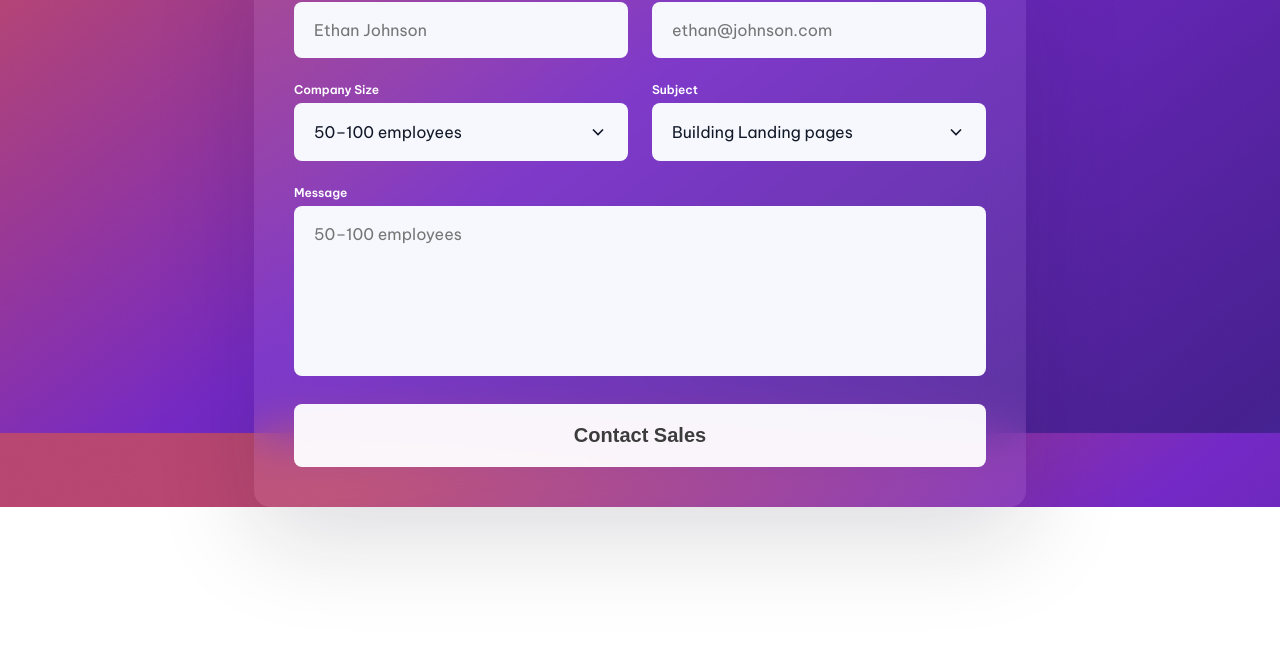
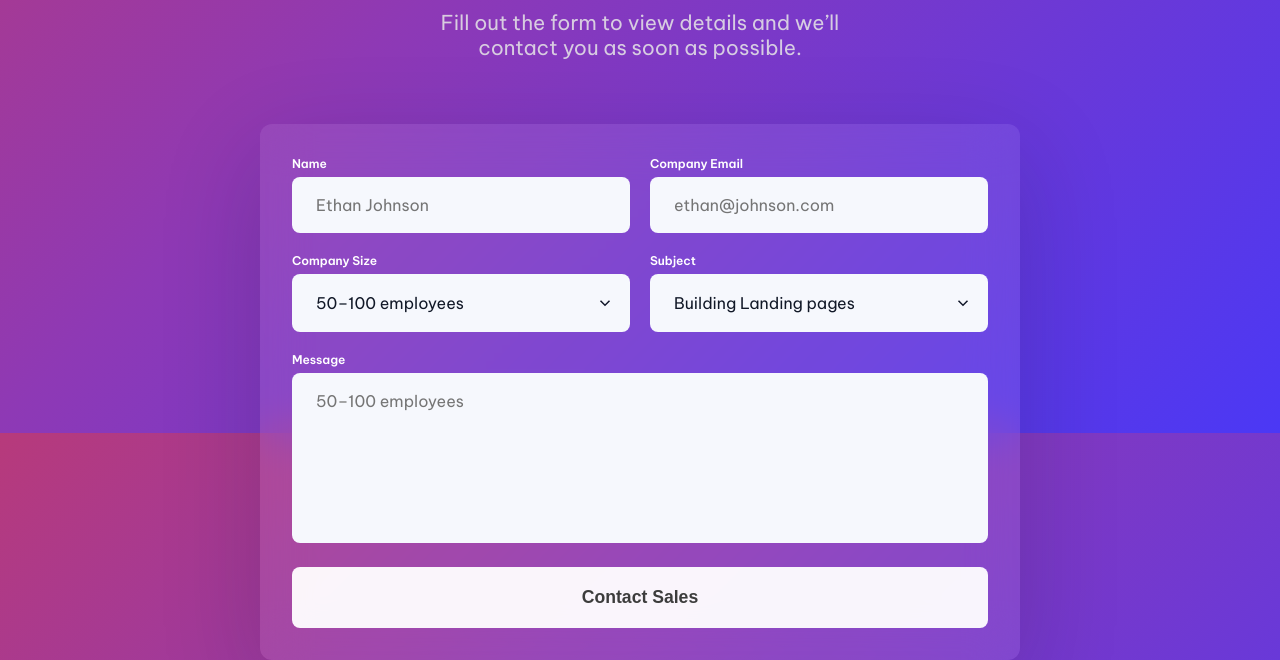
Before and after one commit to Chis1Vaz2/Contact_Page_master, a plain HTML site: page index.html in a window 1280 px wide. Shown: the part 367-1027 px from the top of the page. Before the commit the page ends 874 px from the top, so only its background shows below. Drawn offline with Linux system fonts and the light colour scheme.

Commit message:
Ajustes al diseño

```diff
--- a/index.html
+++ b/index.html
@@ -1,3 +1,4 @@
+<!-- ============================  index.html  ============================ -->
 <!DOCTYPE html>
 <html lang="en">
   <head>
@@ -7,42 +8,44 @@
     <!-- Favicon -->
     <link rel="icon" href="resources/favicon.ico" type="image/x-icon" />
 
-  <!-- Tipografía Be Vietnam Pro -->
-  <link href="https://fonts.googleapis.com/css2?family=Be+Vietnam+Pro:wght@400;600;700&display=swap" rel="stylesheet"/>
+    <!-- Be Vietnam Pro -->
+    <link href="https://fonts.googleapis.com/css2?family=Be+Vietnam+Pro:wght@400;600;700&display=swap" rel="stylesheet" />
 
-  <!-- Hoja de estilos externa -->
+    <!-- Estilos -->
     <link rel="stylesheet" href="styles.css" />
 
     <title>Contact Sales | Becv</title>
   </head>
   <body>
-  <!-- Cabecera con logo -->
+    <!-- Cabecera ---------------------------------------------------- -->
     <header class="header">
-    <img src="resources/Logo@2x.png" alt="Becv logo" class="logo">
+      <!-- Solo el diamante del logo → 48 px × 48 px -->
+      <img src="resources/Logo@2x.png" alt="Becv" class="logo" />
     </header>
 
-  <!-- Sección principal -->
+    <!-- Contenido principal ---------------------------------------- -->
     <main class="hero">
-    <h1 class="hero__title">Interested in our<br>business pricing?</h1>
+      <h1 class="hero__title">
+        Interested in our<br />business pricing?
+      </h1>
       <p class="hero__subtitle">
-      Fill out the form to view details and we’ll<br>
-      contact you as soon as possible.
+        Fill out the form to view details and we’ll<br />contact you as soon as
+        possible.
       </p>
 
-    <!-- Formulario de contacto -->
-    <form class="form" action="#" method="post">
-      <!-- Fila 1 -->
+      <!-- Formulario ------------------------------------------------ -->
+      <form class="form" action="#" method="post" autocomplete="off">
+        <!-- Fila 1 -->
         <div class="form__group">
           <label for="name">Name</label>
-        <input id="name" name="name" type="text" placeholder="Ethan Johnson" required>
+          <input id="name" name="name" type="text" placeholder="Ethan Johnson" required />
+        </div>
+        <div class="form__group">
+          <label for="email">Company Email</label>
+          <input id="email" name="email" type="email" placeholder="ethan@johnson.com" required />
         </div>
 
-      <div class="form__group">
-        <label for="email">Company Email</label>
-        <input id="email" name="email" type="email" placeholder="ethan@johnson.com" required>
-      </div>
-
-      <!-- Fila 2 -->
+        <!-- Fila 2 -->
         <div class="form__group">
           <label for="size">Company Size</label>
           <div class="select-wrapper">
@@ -53,10 +56,9 @@
               <option>101–500 employees</option>
               <option>500+ employees</option>
             </select>
-          <img src="resources/Expand_down.svg" alt="" class="select-arrow">
+            <img src="resources/Expand_down.svg" alt="" class="select-arrow" />
           </div>
         </div>
-
         <div class="form__group">
           <label for="subject">Subject</label>
           <div class="select-wrapper">
@@ -66,11 +68,11 @@
               <option>Custom Development</option>
               <option>Other</option>
             </select>
-          <img src="resources/Expand_down.svg" alt="" class="select-arrow">
+            <img src="resources/Expand_down.svg" alt="" class="select-arrow" />
           </div>
         </div>
 
-      <!-- Fila 3 -->
+        <!-- Fila 3 -->
         <div class="form__group form__group--full">
           <label for="message">Message</label>
           <textarea id="message" name="message" rows="5" placeholder="50–100 employees"></textarea>
--- a/styles.css
+++ b/styles.css
@@ -1,171 +1,112 @@
-   :root {
-    --clr-bg: 0 0% 100%;
+:root {
+    /* Paleta */
+    --clr-field-bg: 228 68% 98%;
     --clr-text-primary: 0 0% 100%;
-    --clr-text-secondary: 240 3% 86%;
-    --clr-field-bg: 228 68% 98%;
-    --clr-accent: 252 83% 60%;
-    --radius: 16px;
+    --clr-text-secondary: 0 0% 90%;
+    /* Dimensiones */
+    --radius: 12px; /* radio exacto del mock‑up */
   }
 
-  *,
-  *::before,
-  *::after {
-    box-sizing: border-box;
-    margin: 0;
-    padding: 0;
+  /* ------------ Reset básico ---------------- */
+  *,*::before,*::after{box-sizing:border-box;margin:0;padding:0}
+  html,body{height:100%}
+  body{
+    font-family:"Be Vietnam Pro",system-ui,sans-serif;
+    color:hsl(var(--clr-text-primary));
+    /* Gradiente idéntico al diseño (evita escalado de imagen) */
+    background:linear-gradient(135deg,#B73A7B 0%,#8E39B5 38%,#4B38F5 100%) fixed;
   }
 
-  html,
-  body {
-    height: 100%;
-    font-family: "Be Vietnam Pro", system-ui, sans-serif;
-    color: hsl(var(--clr-text-primary));
+  /* ---------------- Cabecera ----------------- */
+  .header{padding:40px;max-width:1350px;margin-inline:auto}
+  .logo{width:100px;height:auto;display:block}
+
+  /* -------------- Sección hero -------------- */
+  .hero{
+    max-width:1020px; /* 760 px + márgenes laterales */
+    margin:96px auto 80px;
+    text-align:center;
+    padding-inline:24px;
+  }
+  .hero__title{
+    font-size:clamp(2.75rem,5vw,4rem); /* 44‑64 px */
+    font-weight:700;
+    line-height:1.15;
+    margin-bottom:24px;
+  }
+  .hero__subtitle{
+    font-size:clamp(1.125rem,1.6vw,1.5rem); /* 18‑24 px */
+    font-weight:400;
+    color:hsla(var(--clr-text-secondary)/.85);
+    margin-bottom:64px;
   }
 
-  /* ----------- Fondo degradado responsive ------------------------- */
-  body {
-    background: url("resources/background@2x.png") center / cover no-repeat fixed;
+  /* -------------- Formulario ---------------- */
+  .form{
+    max-width:760px;
+    margin-inline:auto;
+    display:grid;
+    gap:20px;
+    padding:32px;
+    background:hsla(0,0%,100%,.08);
+    backdrop-filter:blur(25px);
+    border-radius:var(--radius);
+    box-shadow:0 30px 100px rgba(17,23,41,.18);
+  }
+  /* grid → 2 cols desde 900 px */
+  @media(min-width:900px){.form{grid-template-columns:repeat(2,1fr)}}
+
+  .form label{
+    font-size:.75rem;
+    font-weight:600;
+    margin-bottom:6px;
+    display:block;
+    text-align:left;
   }
 
-  @media (-webkit-min-device-pixel-ratio: 2), (min-resolution: 192dpi) {
-    body {
-      background-image: url("resources/background@3x.png");
-    }
+  .form input,
+  .form textarea,
+  .form select{
+    width:100%;
+    font:inherit;
+    padding:18px 24px;
+    border:none;
+    border-radius:8px;
+    background:hsl(var(--clr-field-bg));
+    color:#111827;
+    resize:none;
+    outline:none;
+  }
+  .form textarea{min-height:170px}
+
+  /* Select custom */
+  .select-wrapper{position:relative}
+  .select-wrapper select{appearance:none;cursor:pointer}
+  .select-arrow{
+    position:absolute;right:16px;top:50%;transform:translateY(-50%);
+    width:18px;pointer-events:none;
   }
 
-  /* ---------------- Cabecera ------------------------------------- */
-  .header {
-    width: 100%;
-    padding: 20px 40px;
+  /* Columnas completas */
+  .form__group--full{grid-column:1/-1}
+
+  /* Botón */
+  .btn{
+    grid-column:1/-1;
+    padding:20px;
+    border:none;border-radius:8px;
+    background:hsl(var(--clr-text-primary)/.95);
+    color:#3C3C3C;
+    font-weight:700;font-size:1.1rem;
+    cursor:pointer;transition:background .2s ease;
+  }
+  .btn:hover,.btn:focus-visible{background:hsl(var(--clr-text-primary))}
+
+  /* ---------- Ajustes móviles <440 px --------- */
+  @media(max-width:439px){
+    .hero{margin-top:64px;margin-bottom:56px}
+    .btn{font-size:1rem}
+    .form{padding:24px}
   }
 
-  .logo {
-    width: 80px;
-    height: auto;
-  }
-
-  /* ----------------- Zona Hero ----------------------------------- */
-  .hero {
-    max-width: 820px;
-    margin-inline: auto;
-    text-align: center;
-    padding-inline: 24px;
-  }
-
-  .hero__title {
-    font-size: clamp(2.5rem, 4.5vw, 3.5rem);
-    font-weight: 700;
-    line-height: 1.2;
-    margin-bottom: 24px;
-  }
-
-  .hero__subtitle {
-    font-size: clamp(1rem, 2vw, 1.25rem);
-    font-weight: 400;
-    color: hsl(var(--clr-text-secondary));
-    margin-bottom: 32px;
-  }
-
-  /* ---------------- Formulario ----------------------------------- */
-  .form {
-    background: rgba(255, 255, 255, 0.08);
-    backdrop-filter: blur(25px);
-    border-radius: var(--radius);
-    padding: 40px;
-    display: grid;
-    gap: 24px;
-    box-shadow: 0 30px 100px rgba(17, 23, 41, 0.15);
-  }
-
-  /* Dos columnas a partir de 768 px */
-  @media (min-width: 768px) {
-    .form {
-      grid-template-columns: repeat(2, 1fr);
-    }
-  }
-
-  /* Etiquetas */
-  .form label {
-    display: block;
-    font-size: 0.75rem;
-    font-weight: 600;
-    margin-bottom: 6px;
-    text-align: left;
-  }
-
-  /* Campos de texto y select */
-  .form input,
-  .form textarea,
-  .form select {
-    width: 100%;
-    font: inherit;
-    padding: 18px 20px;
-    border: none;
-    border-radius: 8px;
-    background: hsl(var(--clr-field-bg));
-    color: #111827;
-    outline: none;
-    resize: none;
-  }
-
-  .form textarea {
-    min-height: 170px;
-  }
-
-  /* Envoltura para custom‑select con flecha */
-  .select-wrapper {
-    position: relative;
-  }
-
-  .select-wrapper select {
-    appearance: none;
-    cursor: pointer;
-  }
-
-  .select-arrow {
-    position: absolute;
-    right: 20px;
-    top: 50%;
-    width: 20px;
-    pointer-events: none;
-    transform: translateY(-50%);
-  }
-
-  /* Grupos que debe ocupar toda la fila */
-  .form__group--full {
-    grid-column: 1 / -1;
-  }
-
-  /* Botón */
-  .btn {
-    grid-column: 1 / -1;
-    padding: 20px;
-    border: none;
-    border-radius: 8px;
-    background: hsl(var(--clr-text-primary) / 0.95);
-    color: #3C3C3C;
-    font-weight: 700;
-    font-size: 1.25rem;
-    cursor: pointer;
-    transition: background 0.2s ease;
-  }
-
-  .btn:hover,
-  .btn:focus-visible {
-    background: hsl(var(--clr-text-primary));
-  }
-
-  /* ---------------- Breakpoints específicos ---------------------- */
-  /* Tablet (1024 px) – Ajustes de márgenes */
-  @media (min-width: 1024px) {
-    .hero {
-      margin-top: 0px;
-    }
-  }
-
-  /* Desktop grande (1350 px)*/
-  @media (min-width: 1350px) {
-    .form {
-      padding: 48px 56px;
-    }
-  }
+  /* ------------------------------------------- */
```
Lines whose indentation alone changed are shown as unchanged.
